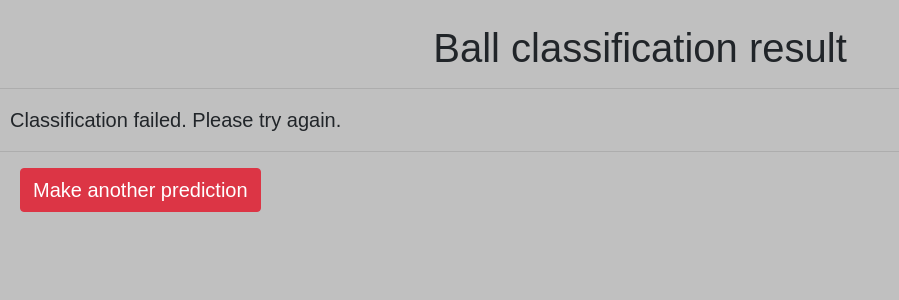
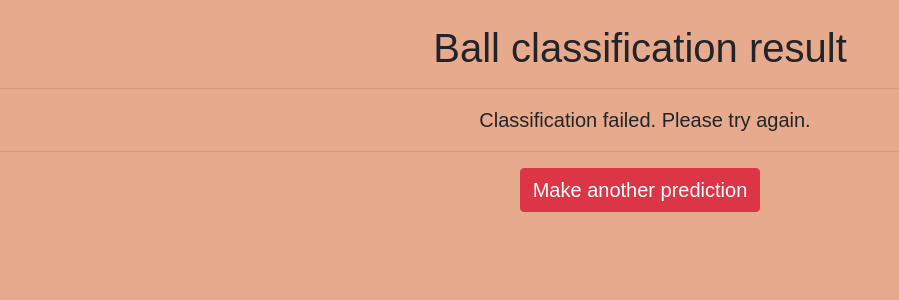
Before and after one commit to Script1988/Sport-balls-classifier, a Flask app: template templates/result.html in a window 1280 px wide. Shown: the top 300 px of the page, without its empty margins (0-899 px from the left). Run offline with Flask 3, Linux system fonts and the light colour scheme; the template is opened without the code that fills it, so the values that code supplies are empty.

Commit message:
Result.html version 2

```diff
--- a/templates/result.html
+++ b/templates/result.html
@@ -8,7 +8,7 @@
         integrity="sha384-xOolHFLEh07PJGoPkLv1IbcEPTNtaed2xpHsD9ESMhqIYd0nLMwNLD69Npy4HI+N" crossorigin="anonymous">
   <style>
     body {
-      background-color: #C0C0C0;
+      background-color: #e8aa8d;
       font-family: Arial, sans-serif;
     }
   </style>
@@ -17,13 +17,15 @@
   <br>
   <h1 style="text-align: center">Ball classification result</h1>
   <hr>
+  <div style="text-align: center">
   {% if label %}
     <p class="btn btn-success w-15" style="margin-left: 20px; font-size: 20px">The image was classified as: {{ label }}</p>
-    <p style="margin-left: 20px; font-size: 20px">Probability: {{ probability }}</p>
+    <p style="margin-left: 20px; font-size: 20px;">Probability: {{ probability }}</p>
   {% else %}
     <p style="margin-left: 10px; font-size: 20px">Classification failed. Please try again.</p>
   {% endif %}
   <hr>
-  <a href="/" class="btn btn-danger w-15" style="margin-left: 20px; font-size: 20px">Make another prediction</a>
+  <a href="/" class="btn btn-danger w-15" style="font-size: 20px">Make another prediction</a>
+  </div>
 </body>
 </html>
```
